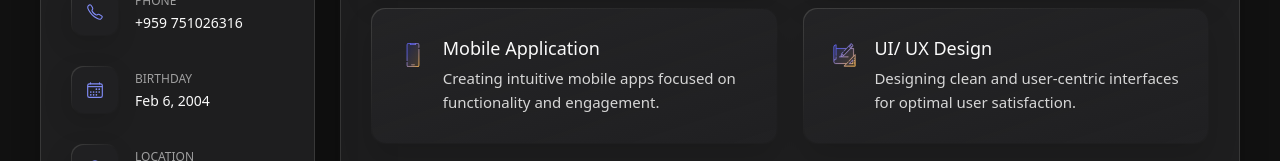
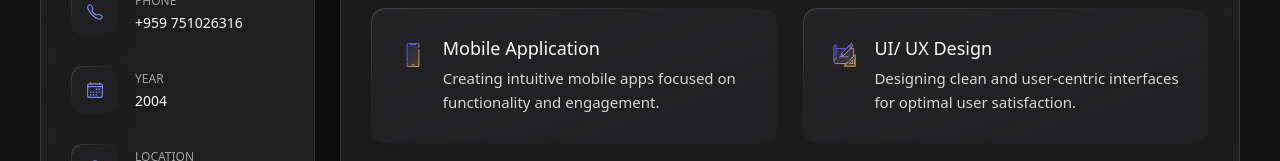
Before and after one commit to MoShannnn/mooshann_portfolio, a React (Vite) app: page / in a window 1280 px wide. Shown: the part 552-713 px from the top of the page. Built offline with nearby package versions, Linux system fonts and the light colour scheme.

Commit message:
update info

```diff
--- a/src/sections/Sidebar.jsx
+++ b/src/sections/Sidebar.jsx
@@ -134,9 +134,9 @@ function Sidebar() {
               </div>
 
               <div className="contact-info text-start">
-                <p className="contact-title">Birthday</p>
+                <p className="contact-title">Year</p>
 
-                <time dateTime="2004-02-6">Feb 6, 2004</time>
+                <time dateTime="2004-02-6">2004</time>
               </div>
             </li>
 
```
